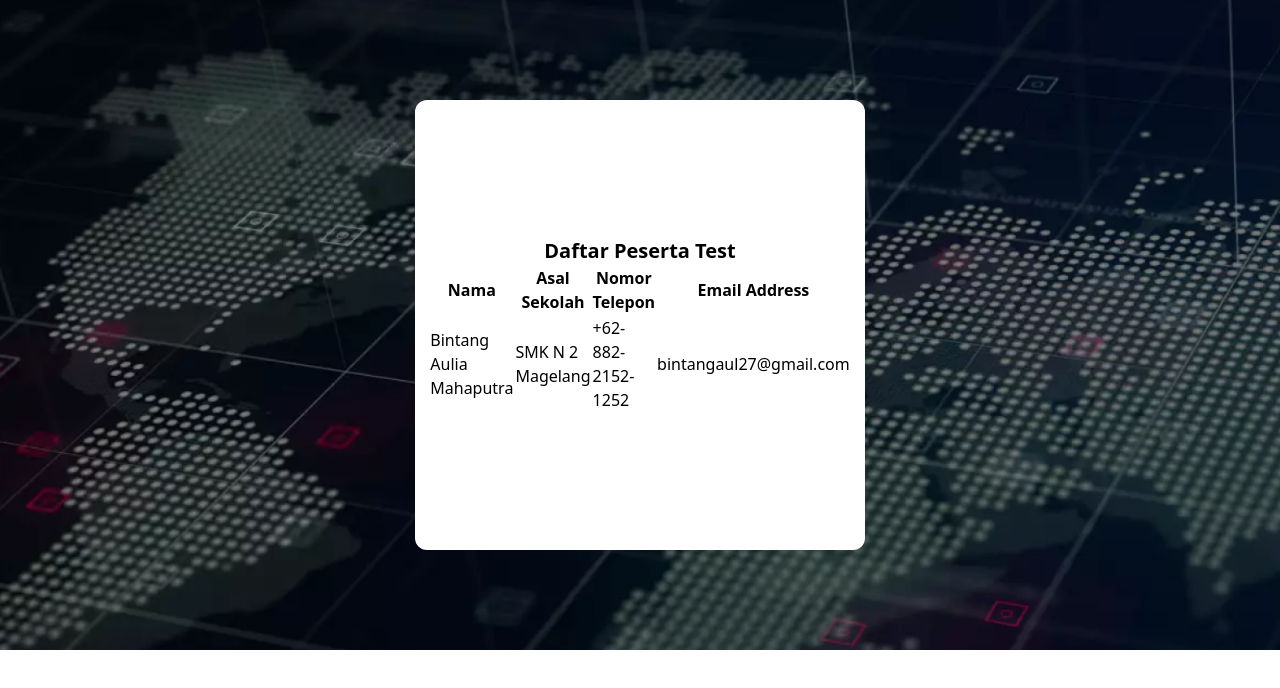
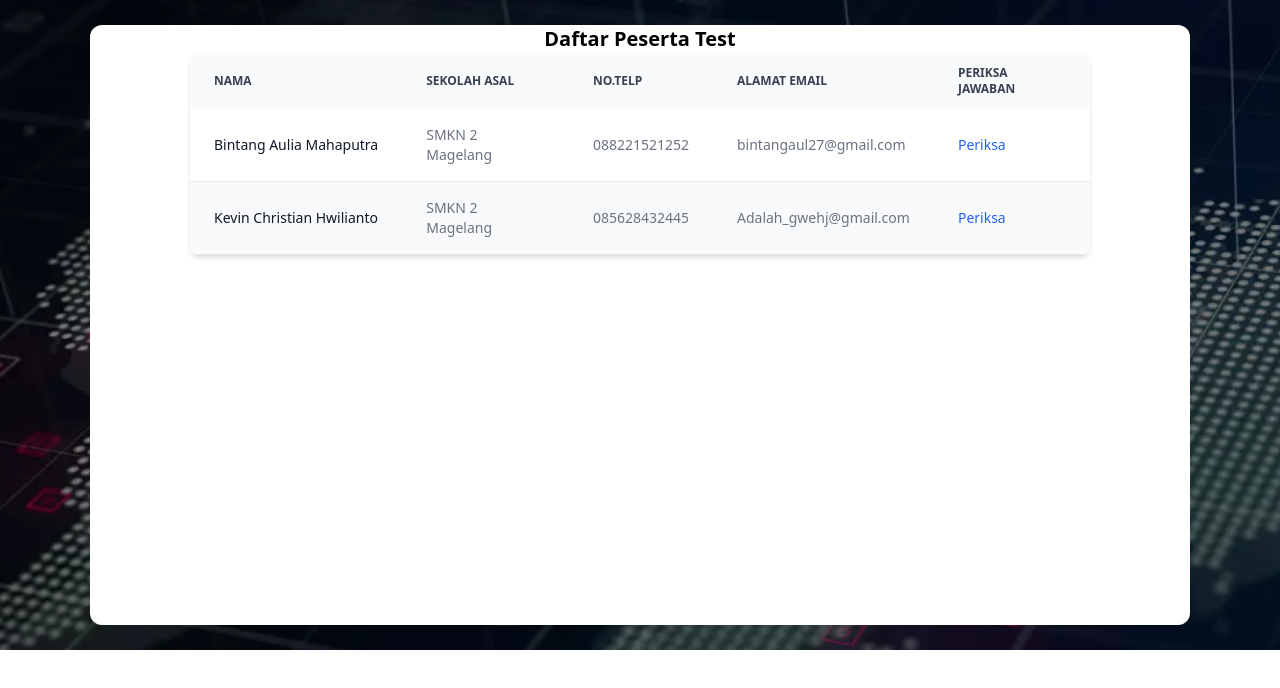
Before and after one commit to bayurmdhn/testpsikologi, a React (Create React App) app: page /Table in a window 1280 px wide. Shown: the top 688 px of the page. Built offline with nearby package versions, Linux system fonts and the light colour scheme.

Commit message:
aewd
Signed-off-by: BinBin-27 <bintangaul27@gmail.com>

```diff
--- a/src/App.js
+++ b/src/App.js
@@ -1,4 +1,3 @@
-import React from 'react'
 import Home from "./pages/Home";
 import Login from "./pages/Login"
 import { BrowserRouter as Router, Route, Routes } from "react-router-dom"
@@ -9,8 +8,8 @@ import LastPage from "./pages/LastPage"
 import Table from "./pages/Table"
 import background from ".//bg.png"
 
+function App() {
 
-function App() {
   return (
     <div className="w-full flex justify-center" id="home">
     <div className="w-full h-screen flex flex-col items-center justify-center"
--- a/src/pages/Login.js
+++ b/src/pages/Login.js
@@ -38,7 +38,7 @@ function Login() {
               </form>
             </div>
 
-            <Link to='/DataSiswa'>
+            <Link to='/Table'>
             <button className=' bg-black text-white rounded-sm px-5 mt-10 flex gap-5 py-2'> <span>Selanjutnya</span>
                   <svg width="40" height="24" alignItems='right' viewBox="0 0 66 24" fill="none" xmlns="http://www.w3.org/2000/svg">
                       <path d="M65.0607 13.0607C65.6464 12.4749 65.6464 11.5251 65.0607 10.9393L55.5147 1.3934C54.9289 0.807611 53.9792 0.807611 53.3934 1.3934C52.8076 1.97919 52.8076 2.92893 53.3934 3.51472L61.8787 12L53.3934 20.4853C52.8076 21.0711 52.8076 22.0208 53.3934 22.6066C53.9792 23.1924 54.9289 23.1924 55.5147 22.6066L65.0607 13.0607ZM0 13.5H64V10.5H0V13.5Z" fill="white"/>
--- a/src/pages/Question.js
+++ b/src/pages/Question.js
@@ -1,7 +1,83 @@
-import React from 'react';
 import { Link } from 'react-router-dom'
+import { useState, useRef, useEffect } from 'react'
 
 export default function Question() {
+  const Ref = useRef(null);
+
+  // The state for our timer
+  const [timer, setTimer] = useState('00:00:00');
+
+
+  const getTimeRemaining = (e) => {
+      const total = Date.parse(e) - Date.parse(new Date());
+      const seconds = Math.floor((total / 1000) % 60);
+      const minutes = Math.floor((total / 1000 / 60) % 60);
+      const hours = Math.floor((total / 1000 / 60 / 60) % 24);
+      return {
+          total, hours, minutes, seconds
+      };
+  }
+
+
+  const startTimer = (e) => {
+      let { total, hours, minutes, seconds }
+                  = getTimeRemaining(e);
+      if (total >= 0) {
+
+          // update the timer
+          // check if less than 10 then we need to
+          // add '0' at the beginning of the variable
+          setTimer(
+              (hours > 0 ? hours : '0' + hours) + ':' +
+              (minutes > 3 ? minutes : '0' + minutes) + ':'
+              + (seconds > 0 ? seconds : '0' + seconds)
+          )
+      }
+  }
+
+
+  const clearTimer = (e) => {
+
+      // If you adjust it you should also need to
+      // adjust the Endtime formula we are about
+      // to code next
+      setTimer('00:00:10');
+
+      // If you try to remove this line the
+      // updating of timer Variable will be
+      // after 1000ms or 1sec
+      if (Ref.current) clearInterval(Ref.current);
+      const id = setInterval(() => {
+          startTimer(e);
+      }, 1000)
+      Ref.current = id;
+  }
+
+  const getDeadTime = () => {
+      let deadline = new Date();
+
+      // This is where you need to adjust if
+      // you entend to add more time
+      deadline.setSeconds(deadline.getSeconds() + 10);
+      return deadline;
+  }
+
+  // We can use useEffect so that when the component
+  // mount the timer will start as soon as possible
+
+  // We put empty array to act as componentDid
+  // mount only
+  useEffect(() => {
+      clearTimer(getDeadTime());
+  }, []);
+
+  // Another way to call the clearTimer() to start
+  // the countdown is via action event from the
+  // button first we create function to be called
+  // by the button
+  const onClickReset = () => {
+      clearTimer(getDeadTime());
+  }
   return (
         <div>
           <div className="w-[1050px] h-[600px] bg-white flex justify-center items-center rounded-xl">
--- a/src/pages/Table.js
+++ b/src/pages/Table.js
@@ -2,30 +2,68 @@ import React from "react";
 
 export default function DataSiswa(){
   return(
-  <div className="w-[450px] h-[450px] bg-white flex justify-center items-center rounded-xl">
-    <div className="w-96 flex flex-col justify-center items-center">
+  <div className="w-[1100px] h-[600px] flex flex-col bg-white items-center rounded-xl">
     <h1 className="text-center font-bold text-xl">Daftar Peserta Test</h1>
-      <div className='table-responsive'>
-        <table className='Table'>
-          <thead>
+    <div class="overflow-x-auto shadow-md sm:rounded-lg w-[900px]">
+        <table class="w-full text-sm text-left text-gray-500 dark:text-gray-400">
+            <thead class="text-xs text-gray-700 uppercase bg-gray-50 dark:bg-gray-700 dark:text-gray-400">
                 <tr>
-              <th>Nama</th>
-              <th>Asal Sekolah</th>
-              <th>Nomor Telepon</th>
-              <th>Email Address</th>
+                    <th scope="col" class="py-3 px-6">
+                        Nama
+                    </th>
+                    <th scope="col" class="py-3 px-6">
+                        Sekolah Asal
+                    </th>
+                    <th scope="col" class="py-3 px-6">
+                        No.Telp
+                    </th>
+                    <th scope="col" class="py-3 px-6">
+                        Alamat Email
+                    </th>
+                    <th scope="col" class="py-3 px-6">
+                        Periksa Jawaban
+                    </th>
                 </tr>
             </thead>
             <tbody>
-            <tr>
-              <td>Bintang Aulia Mahaputra</td>
-              <td>SMK N 2 Magelang</td>
-              <td>+62-882-2152-1252</td>
-              <td>bintangaul27@gmail.com</td>
+                <tr class="bg-white border-b dark:bg-gray-900 dark:border-gray-700">
+                    <th scope="row" class="py-4 px-6 font-medium text-gray-900 whitespace-nowrap dark:text-white">
+                        Bintang Aulia Mahaputra
+                    </th>
+                    <td class="py-4 px-6">
+                        SMKN 2 Magelang
+                    </td>
+                    <td class="py-4 px-6">
+                        088221521252
+                    </td>
+                    <td class="py-4 px-6">
+                        bintangaul27@gmail.com
+                    </td>
+                    <td class="py-4 px-6">
+                        <a href="#" class="font-medium text-blue-600 dark:text-blue-500 hover:underline">Periksa</a>
+                    </td>
+                </tr>
+                <tr class="bg-gray-50 border-b dark:bg-gray-800 dark:border-gray-700">
+                    <th scope="row" class="py-4 px-6 font-medium text-gray-900 whitespace-nowrap dark:text-white">
+                        Kevin Christian Hwilianto
+                    </th>
+                    <td class="py-4 px-6">
+                        SMKN 2 Magelang
+                    </td>
+                    <td class="py-4 px-6">
+                        085628432445
+                    </td>
+                    <td class="py-4 px-6">
+                        Adalah_gwehj@gmail.com
+                    </td>
+                    <td class="py-4 px-6">
+                        <a href="#" class="font-medium text-blue-600 dark:text-blue-500 hover:underline">Periksa</a>
+                    </td>
                 </tr>
             </tbody>
         </table>
     </div>
         </div>
-  </div>
+
     );
 }
```
Lines whose indentation alone changed are shown as unchanged.
